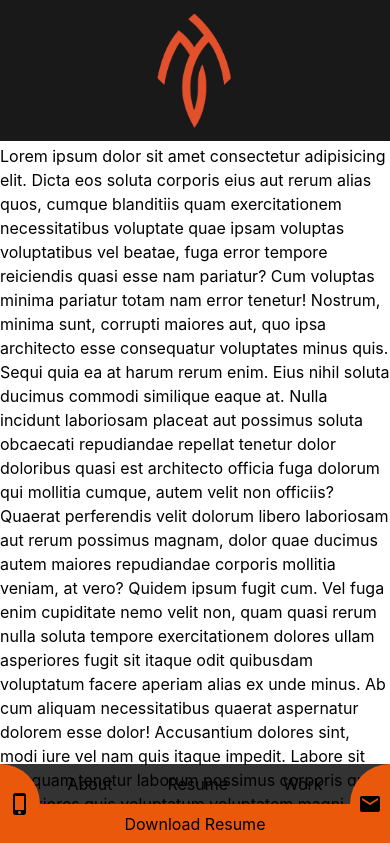
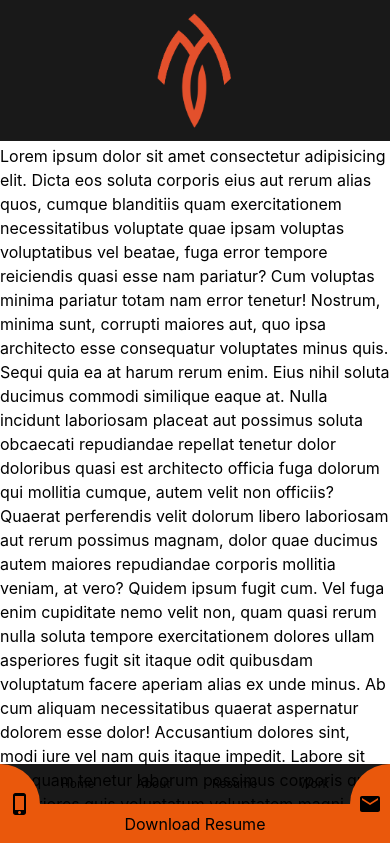
Before and after one commit to James-Hyatt-Dev/published-portfolio, a Next.js app: page / in a window 390 px wide. Shown: the top 843 px of the page. Built offline with nearby package versions, Linux system fonts and the light colour scheme.

Commit message:
Header final

```diff
--- a/components/Header.js
+++ b/components/Header.js
@@ -31,15 +31,18 @@ function Header() {
         </div>
 
         {/* navigation */}
-        <div className="w-full fixed bottom-0 bg-black bg-opacity-80 flex justify-between z-50 sm:hidden">
+        <div className="w-full fixed bottom-0 bg-black bg-opacity-90 flex justify-between z-50 sm:hidden">
             {/* phone icon */}
             <div className="bg-orange-600 bottom-2 left-6 rounded-tr-full w-10 h-20 flex items-center justify-center z-40">
-                <PhoneIphoneIcon />
+                <div className="flex items-center justify-center" >
+                    <PhoneIphoneIcon />
+                </div>
             </div>
 
             {/* mobile navigation */}
             <div className='flex flex-col flex-1 relative '>
-                <div className="absolute top-0 h-10 bg-transparent w-full flex items-center justify-around">
+                <div className="absolute top-0 h-10 bg-transparent w-full flex items-center justify-around text-xs">
+                    <Link href='/'>Home</Link>
                     <Link href='/about'>About</Link>
                     <Link href='/resume'>Resume</Link>
                     <Link href='/work'>Work</Link>
@@ -51,7 +54,9 @@ function Header() {
 
             {/* email icon */}
             <div className="bg-orange-600 bottom-2 right-6 rounded-tl-full w-10 h-20 flex items-center justify-center z-40">
-                <EmailIcon />
+                <div className="flex items-center justify-center">
+                    <EmailIcon />
+                </div>
             </div>
 
         </div>
```
